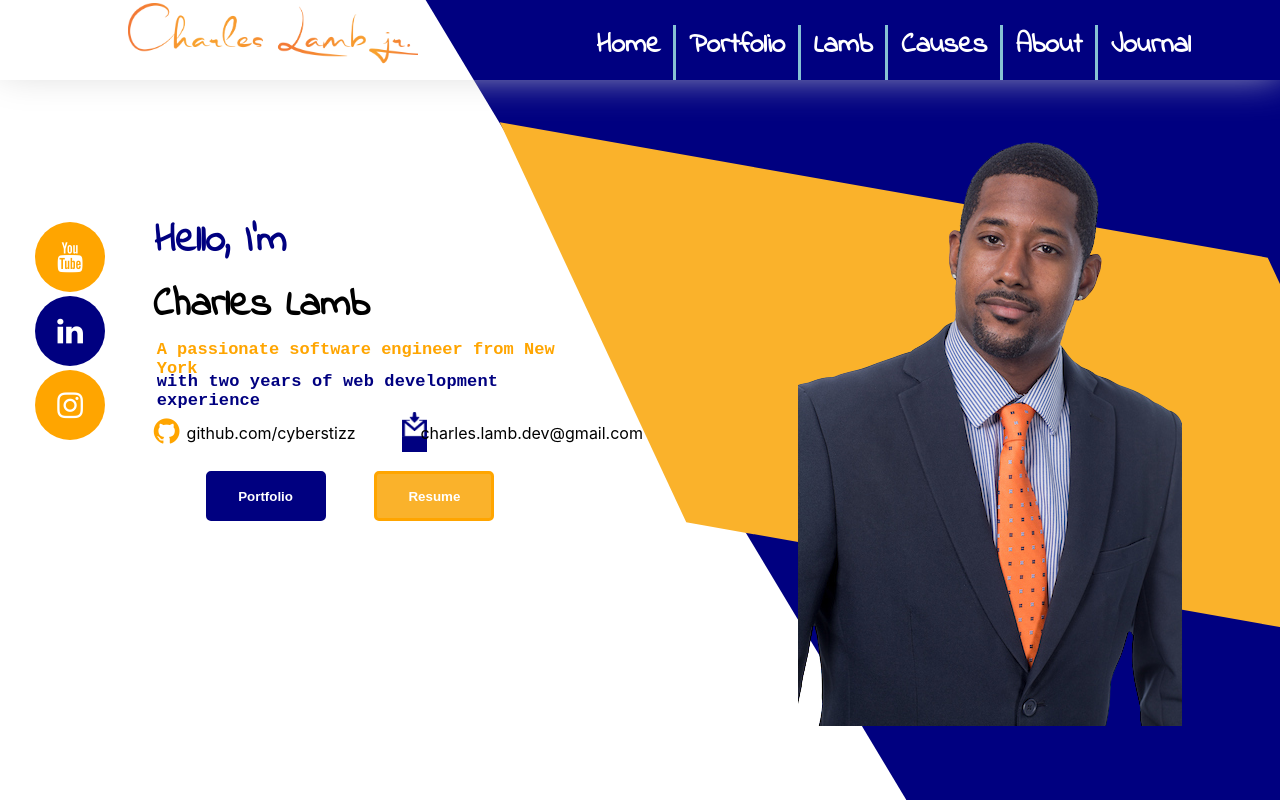
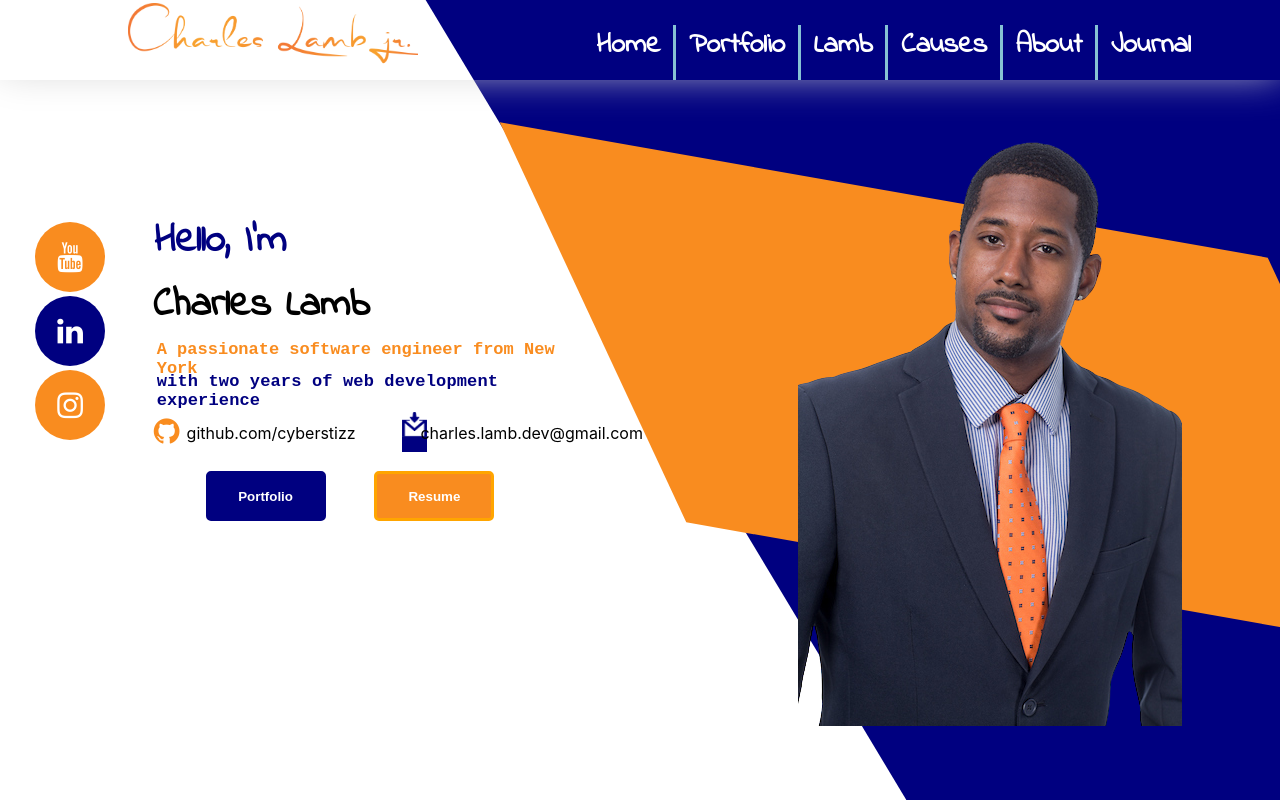
Before and after one commit to cyberstizz/charleslambjr, a React (Create React App) app: page / in a window 1280 px wide. Shown: the top 800 px of the page. Built offline with nearby package versions, Linux system fonts and the light colour scheme.

Commit message:
changed the orange color theme of every element on the site to a deeper orange to match my tie

```diff
--- a/src/App.css
+++ b/src/App.css
@@ -269,7 +269,7 @@
   margin-top: 10rem;
   margin-left: 9.9vw;
   position: absolute;
-  color: orange;
+  color: rgb(249, 140, 31);
   font-weight: bold;
   font-size: 17px;
   font-family: 'Courier New', Courier, monospace;
@@ -321,7 +321,7 @@
 }
 
 .resumeButton{
-  background-color: rgb(250, 178, 43);
+  background-color: rgb(249, 140, 31);
   color: white;
   font-weight: bolder;
   margin-left: .1vw;
@@ -345,7 +345,7 @@
 }
 
 .skewedBackgroundDecoration{
-  background-color: rgb(250, 178, 43);
+  background-color: rgb(249, 140, 31);
   display: inline-flex;
   flex-direction: row;
   margin-top: 190px;
@@ -379,12 +379,12 @@ overflow: hidden;
 }
 
 .fa-youtube {
-background: orange;
+background: rgb(249, 140, 31);
 color: white;
 }
 
 .fa-instagram {
-background: orange;
+background: rgb(249, 140, 31);
 color: white;
 }
 
@@ -392,7 +392,7 @@ color: white;
   padding: 0;
   margin-right: 350px;
   margin-top: 25px;
-  color: orange;
+  color: rgb(249, 140, 31);
 }
 
 .githubContact{
```
